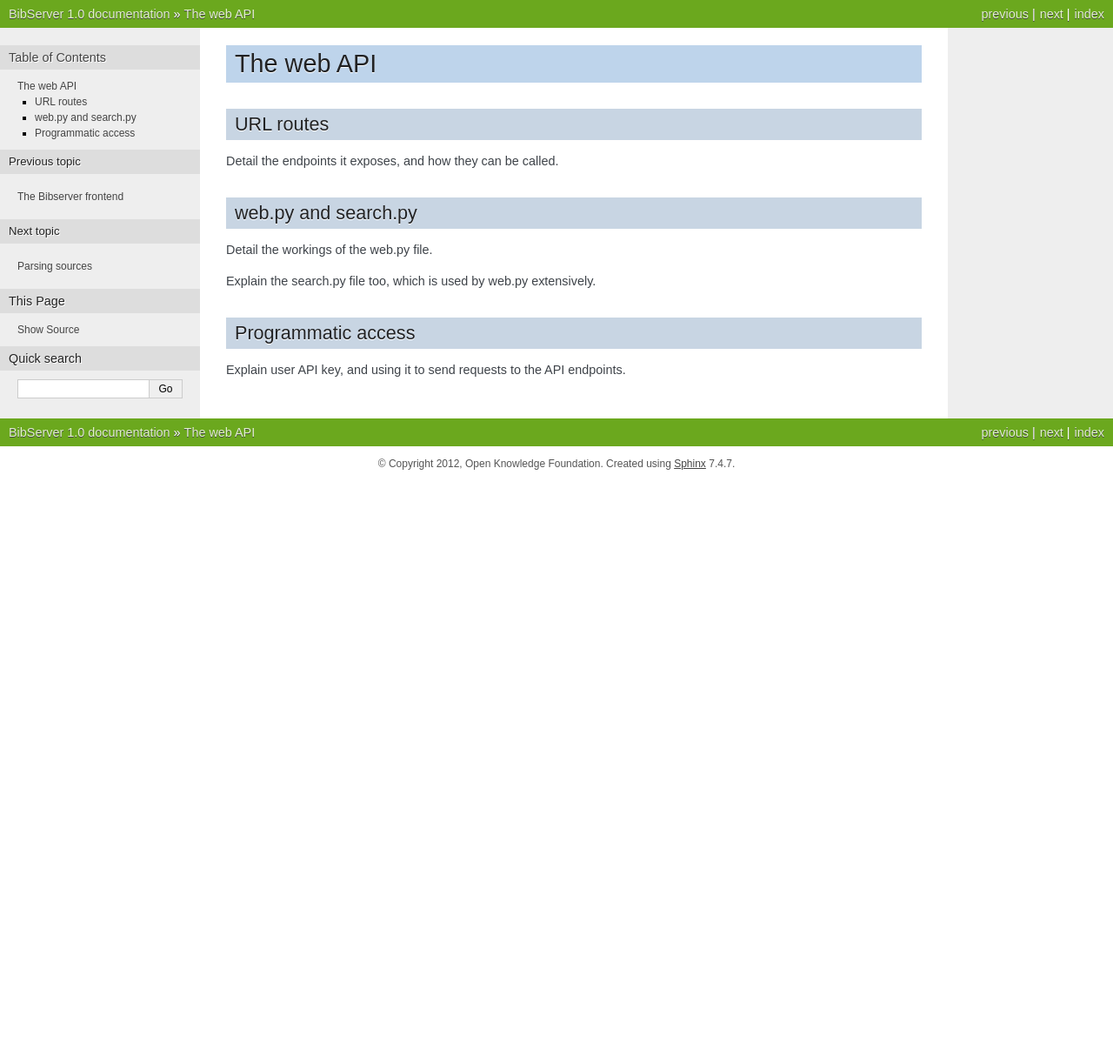
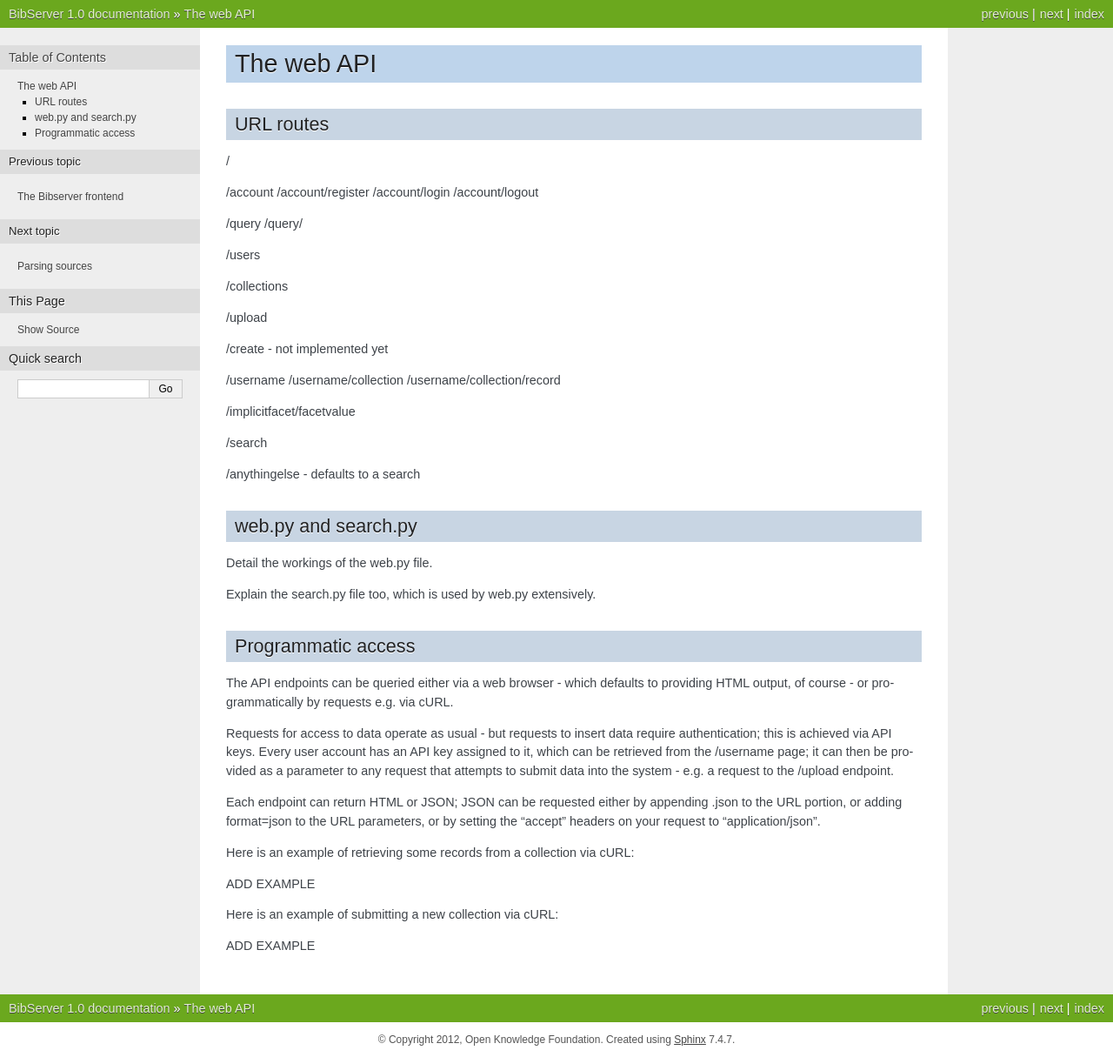
Before and after one commit to rufuspollock-okfn/bibserver, a Sphinx documentation site: the page built from doc/api.rst, in a window 1280 px wide. Shown: the whole page at 87% size. Built offline with Sphinx 7.4.7, drawn with Linux system fonts in a browser that asks for light colours; before the commit the page ends 900 px from its top, so only the background shows below that.

Commit message:
updating API doc

```diff
--- a/doc/api.rst
+++ b/doc/api.rst
@@ -6,7 +6,33 @@ The web API
 URL routes
 ==========
 
-Detail the endpoints it exposes, and how they can be called.
+/
+
+/account
+/account/register
+/account/login
+/account/logout
+
+/query
+/query/
+
+/users
+
+/collections
+
+/upload
+
+/create - not implemented yet
+
+/username
+/username/collection
+/username/collection/record
+
+/implicitfacet/facetvalue
+
+/search
+
+/anythingelse - defaults to a search
 
 
 web.py and search.py
@@ -20,4 +46,23 @@ Explain the search.py file too, which is used by web.py extensively.
 Programmatic access
 ===================
 
-Explain user API key, and using it to send requests to the API endpoints.
+The API endpoints can be queried either via a web browser - which defaults to
+providing HTML output, of course - or programmatically by requests e.g. via cURL.
+
+Requests for access to data operate as usual - but requests to insert data
+require authentication; this is achieved via API keys. Every user account has
+an API key assigned to it, which can be retrieved from the /username page; it
+can then be provided as a parameter to any request that attempts to submit data
+into the system - e.g. a request to the /upload endpoint.
+
+Each endpoint can return HTML or JSON; JSON can be requested either by appending
+.json to the URL portion, or adding format=json to the URL parameters, or by
+setting the "accept" headers on your request to "application/json".
+
+Here is an example of retrieving some records from a collection via cURL:
+
+ADD EXAMPLE
+
+Here is an example of submitting a new collection via cURL:
+
+ADD EXAMPLE
```
